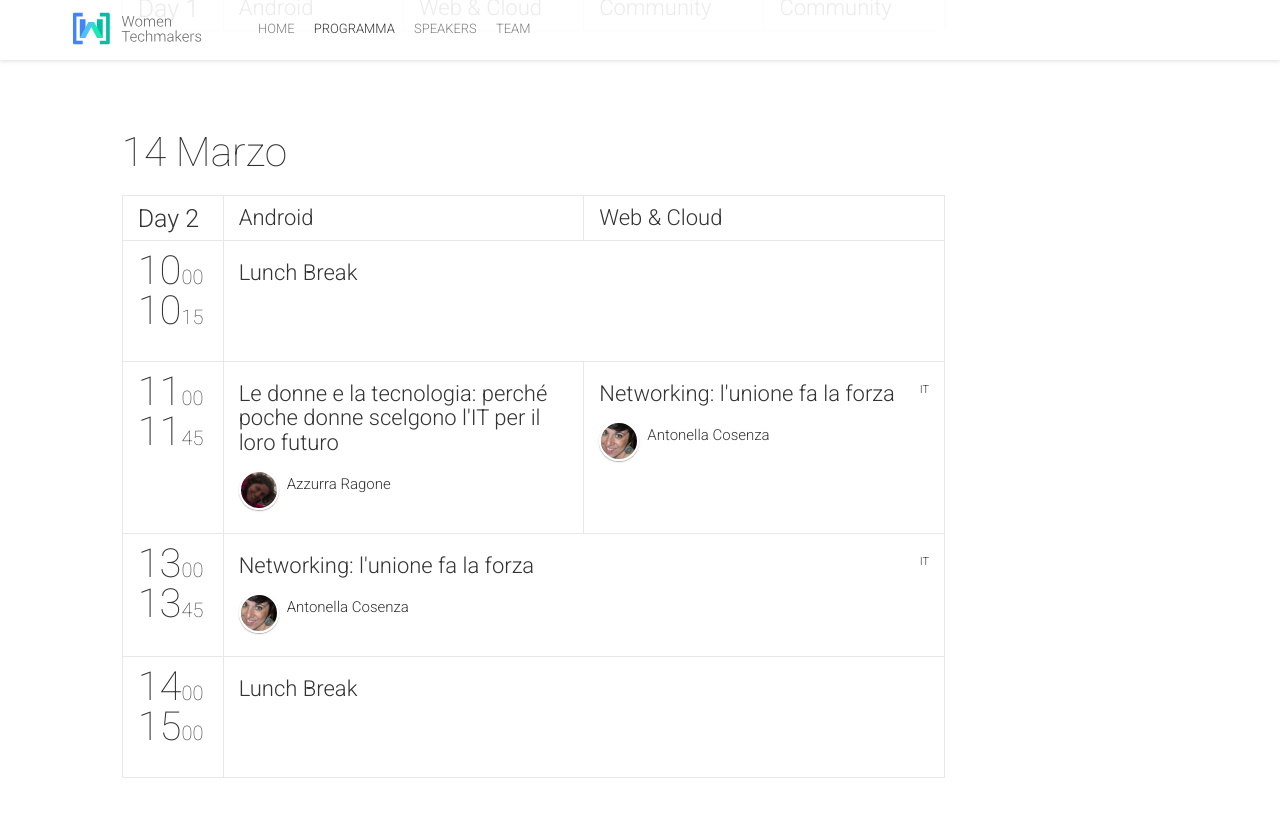
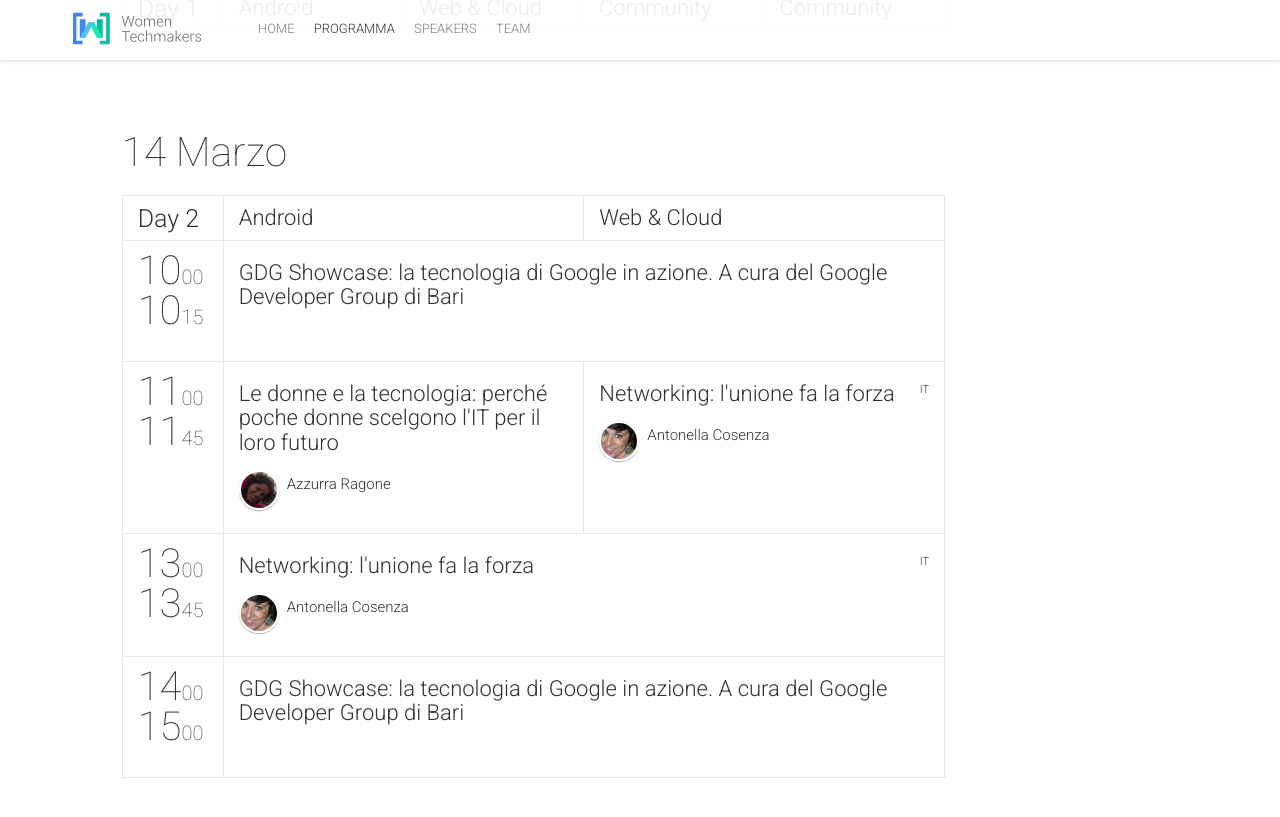
Before and after one commit to gdgbari/wtm2016, a Jekyll site: the page built from schedule.html, in a window 1280 px wide and 900 px high, scrolled down 1649 px. Shown: the top 817 px of the window. Built offline with Jekyll 4.4.1, drawn with Linux system fonts in a browser that asks for light colours; nearby versions of some CDN libraries; comment, search, counter and statistics services are not loaded.

Commit message:
Update sessions.yml

```diff
--- a/_data/sessions.yml
+++ b/_data/sessions.yml
@@ -5,7 +5,7 @@
   service: true
 -
   id: 503
-  title: "Lunch Break"
+  title: "GDG Showcase: la tecnologia di Google in azione. A cura del Google Developer Group di Bari"
   place: "Dining room"
   service: true
 -
```
